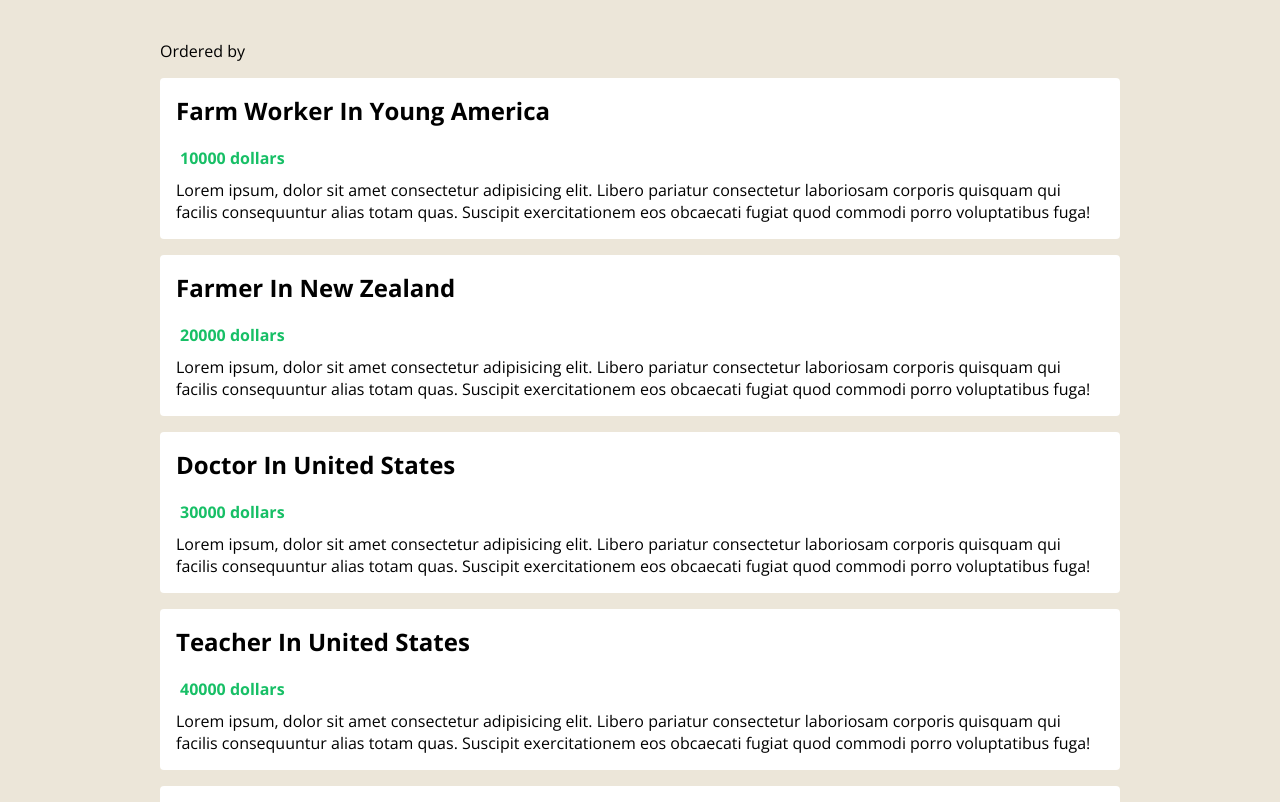
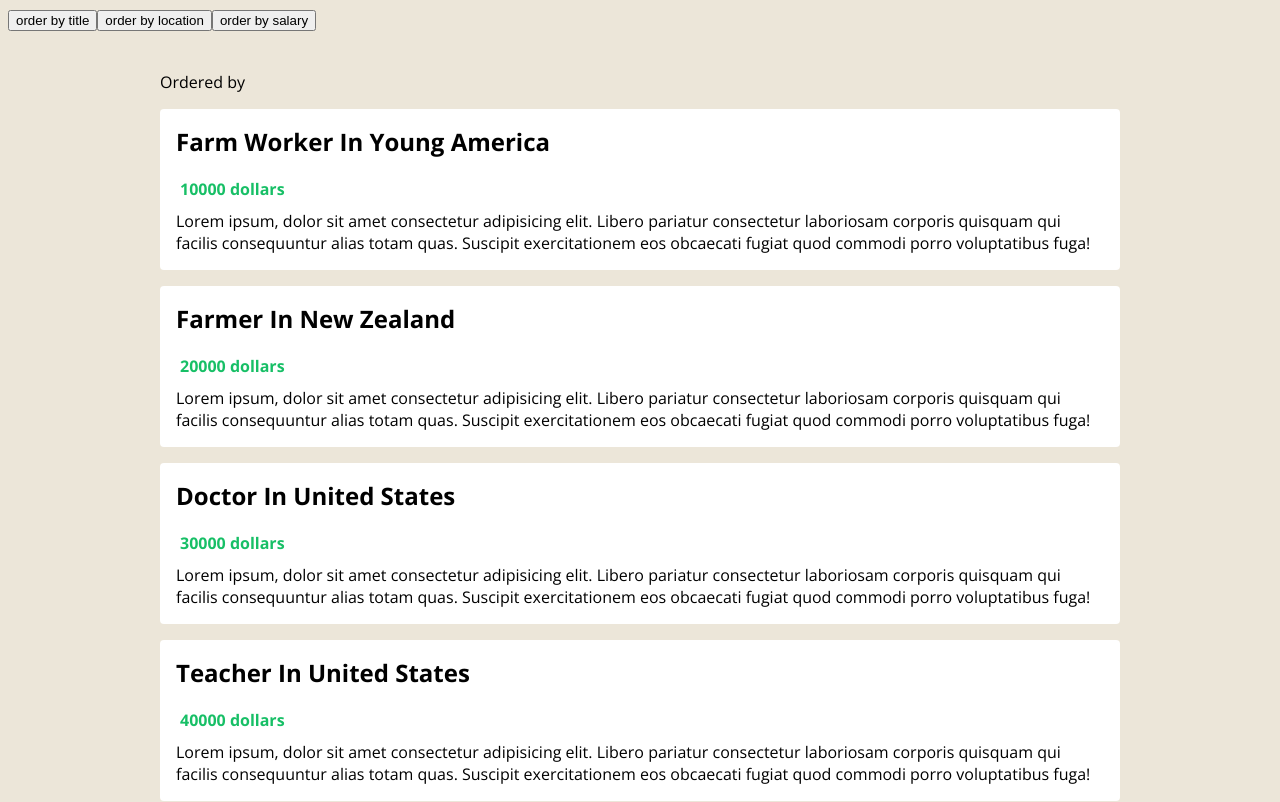
Before and after one commit to torish14/hyrule-jobs, a Vue app: page / in a window 1280 px wide. Shown: the top 802 px of the page. Built offline with nearby package versions, Linux system fonts and the light colour scheme.

Commit message:
✨ feat: 並び替え機能を実装するため､ボタンを追加

```diff
--- a/src/App.vue
+++ b/src/App.vue
@@ -1,13 +1,19 @@
 <template>
   <div class="app">
-    <JobsList :jobs="jobs" />
+    <button @click="handleClick('title')">order by title</button>
+    <button @click="handleClick('location')">
+      order by location
+    </button>
+    <button @click="handleClick('salary')">order by salary</button>
+    <JobsList :jobs="jobs" :order="order" />
   </div>
 </template>
 
 <script lang="ts">
 import { defineComponent, ref } from 'vue'
 import JobsList from './components/JobsList.vue'
-import Job from './types/job'
+import Job from './types/Job'
+import OrderTerm from './types/OrderTerm'
 
 export default defineComponent({
   name: 'App',
```
